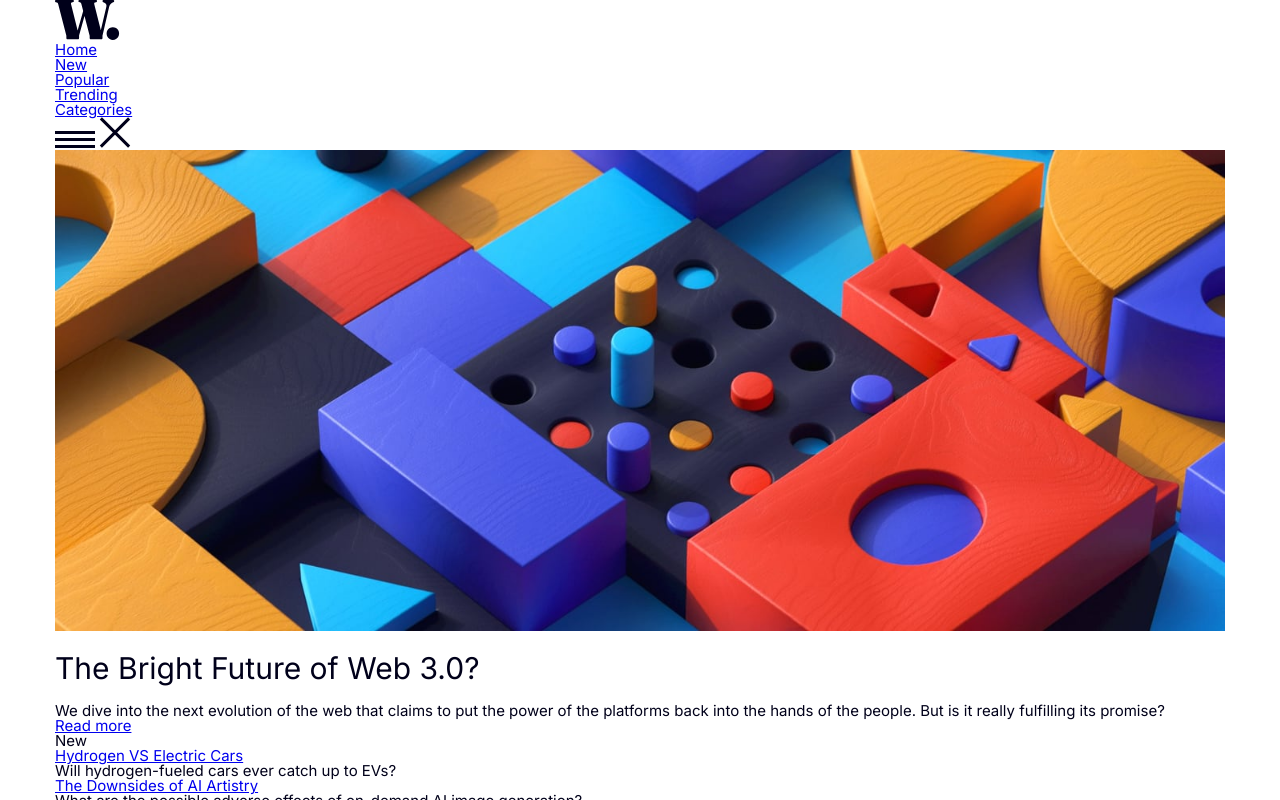
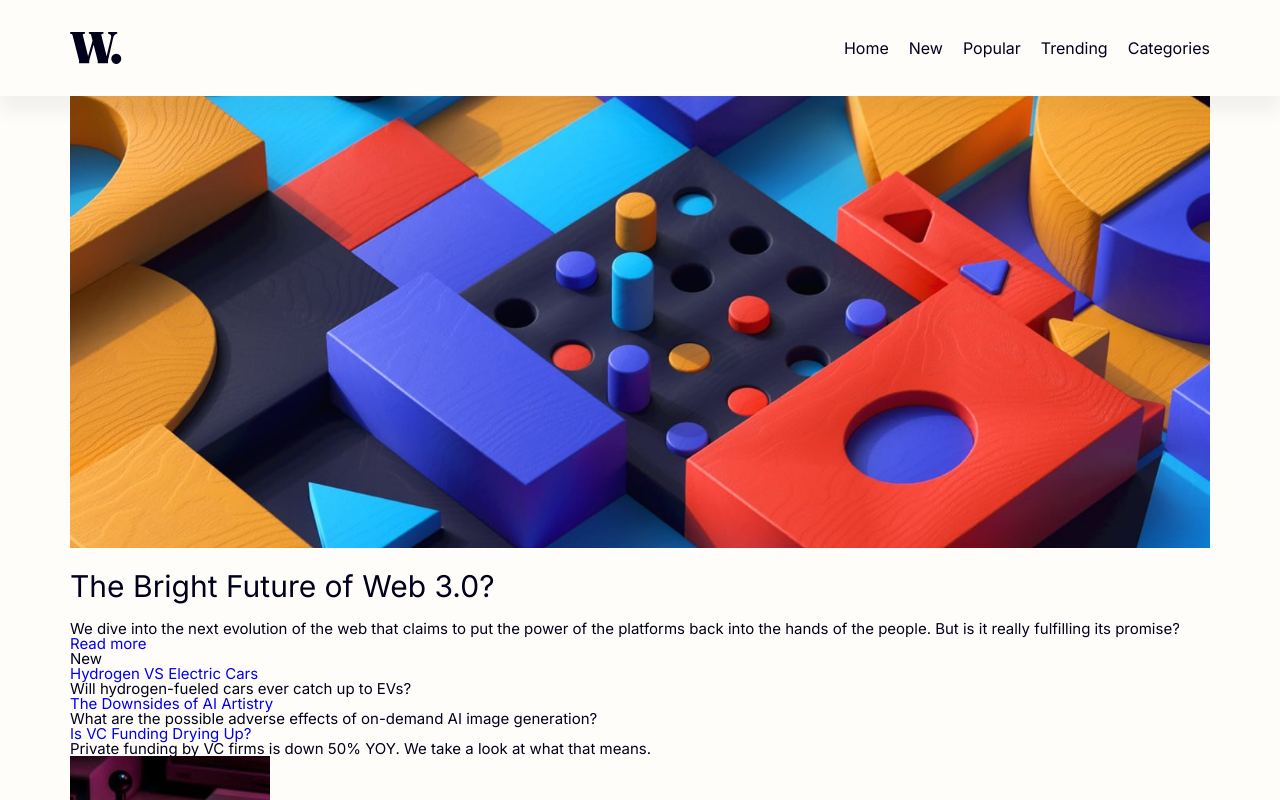
Before and after one commit to danyelcid/news-homepage, a plain HTML site: page index.html in a window 1280 px wide. Shown: the top 800 px of the page. Drawn offline with Linux system fonts and the light colour scheme.

Commit message:
fisrt look at navbar

```diff
--- a/css/style.css
+++ b/css/style.css
@@ -31,15 +31,78 @@
     transition: all .25s ease-in-out;
     margin: 0 ;
     padding: 0 ;
+    box-sizing: border-box;
 }
+/*layout basics*/
+
 body{
   font-family: 'Inter', sans-serif;
   color: var(--clr-general-text);
   font-size: 15px;
+  background-color: var(--clr-main-bg)
+}
+.container {
+  padding-right: 15px;
+  padding-left: 15px;
+  margin-right: auto;
+  margin-left: auto;
+}
+.gridlayout{
+  width: 100%;
+  margin-top: 5rem;
+  --display: grid;
+}
+
+a{
+  text-decoration: none;
 }
 
 /*Navigation bar*/
+.navbar-top{
+  position: fixed;
+  top: 0;
+  left: 0;
+  width: 100%;
+  background-color: var(--clr-main-bg);
+  box-shadow: 0 1rem 1rem rgba(0, 0, 0, .05) ;
+  overflow: hidden;
+}
+.navbar-logo{
+  height: 2rem;
+}
+img.logo{
+  width: 100%;
+  height: 100%;
+  object-fit: cover;
+}
+nav{
+  width: 100%;
+  display: flex;
+  justify-content: space-between;
+  align-items: center;
+  height: 6rem;
+  padding: .75rem 0;
+}
 
+ul {
+display: flex;
+gap: 1.25rem;
+}
+.navbar-item{
+  list-style: none;
+}
+.navbar-link{
+  font-size: 1rem;
+  color: var(--clr-general-text);
+}
+.navbar-link:hover{
+  color: var(--general-accent);
+  text-decoration: underline;
+}
+
+.navbar-toggle{
+  display: none;
+}
 
 /*Main content*/
 
@@ -50,31 +113,30 @@ body{
 /*footer*/
 
 
-/*layout basics*/
+
 
 
 img{
   max-width: 100%;
 }
 
-.container {
-    padding-right: 15px;
-    padding-left: 15px;
-    margin-right: auto;
-    margin-left: auto;
-  }
+
   @media (min-width: 768px) {
     .container {
       width: 750px;
     }
+
+
   }
   @media (min-width: 992px) {
     .container {
       width: 970px;
     }
+
   }
   @media (min-width: 1200px) {
     .container {
       width: 1170px;
     }
+
   }
--- a/index.html
+++ b/index.html
@@ -17,29 +17,37 @@
 </head>
 <body>
 
+  <header class="navbar-top">
+
     <div class="container">
-
-  <div class="gridlayout">
-    <nav class="navbar-top">
+      <nav>
         <div class="navbar-logo">
-        <img src="assets/images/logo.svg" alt="">
+          <img class="logo" src="assets/images/logo.svg" alt="Logo">
         </div>
 
         <div class="navbar-right">
           <ul class="navbar-menu">
-          <li><a href="#">Home</a></li>
-          <li><a href="#">New</a></li>
-          <li><a href="#">Popular</a></li>
-          <li><a href="#">Trending</a></li>
-          <li><a href="#">Categories</a></li>
+            <li class="navbar-item"><a class="navbar-link" href="#">Home</a></li>
+            <li class="navbar-item"><a class="navbar-link" href="#">New</a></li>
+            <li class="navbar-item"><a class="navbar-link" href="#">Popular</a></li>
+            <li class="navbar-item"><a class="navbar-link" href="#">Trending</a></li>
+            <li class="navbar-item"><a class="navbar-link" href="#">Categories</a></li>
           </ul>
+
           <div class="navbar-toggle">
             <img class="menu-open" src="assets/images/icon-menu.svg" alt="">
             <img class="menu-close" src="assets/images/icon-menu-close.svg" alt="">
           </div>
         </div>
+      </nav>
 
-    </nav>
+
+    </div>
+
+  </header>
+<div class="container">
+
+  <div class="gridlayout">
 
     <main>
       <article class="featured">
```
Lines whose indentation alone changed are shown as unchanged.
